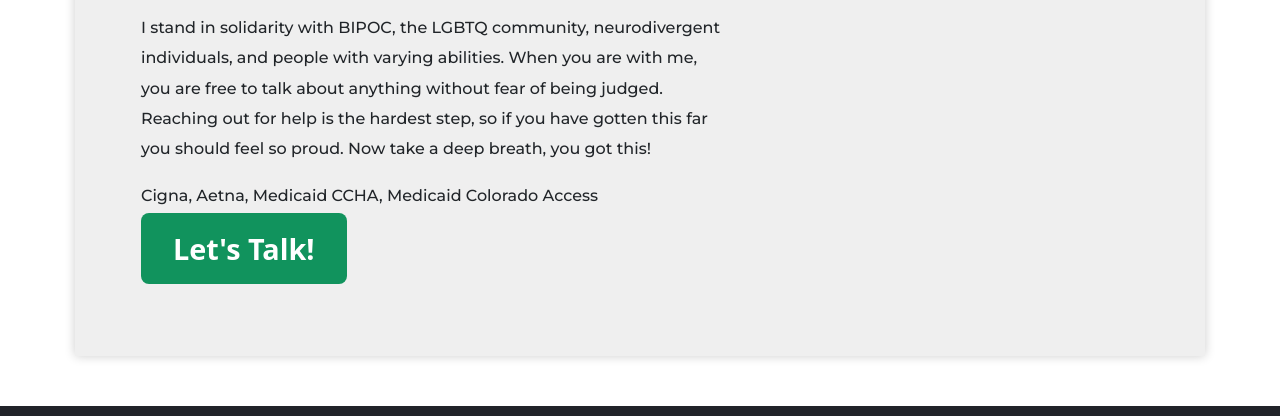
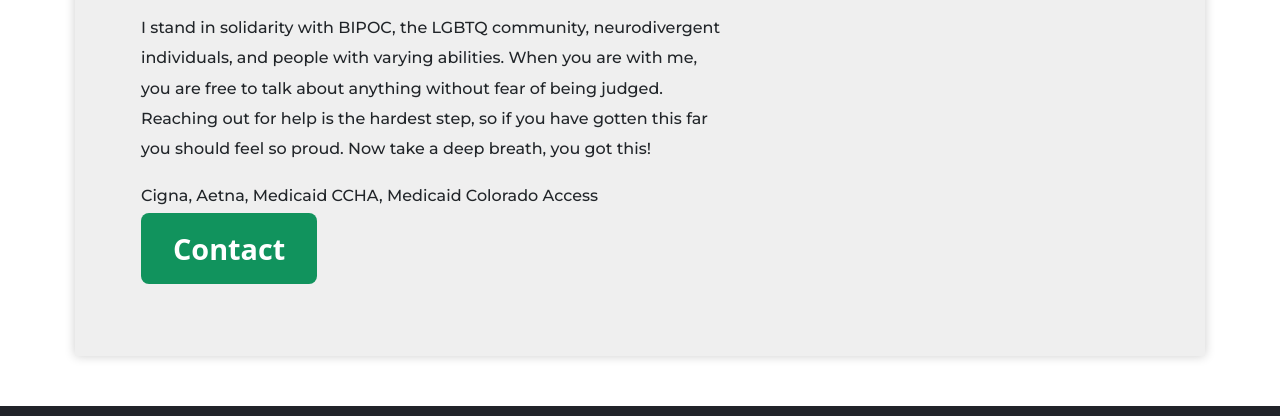
Before and after one commit to Rbb621/BetterLifeColorado, a plain HTML site: page lauren.html in a window 1280 px wide. Shown: the part 1220-1636 px from the top of the page. Drawn offline with nearby package versions, Linux system fonts and the light colour scheme.

Commit message:
changed Let's talk to Contact

```diff
--- a/lauren.html
+++ b/lauren.html
@@ -174,7 +174,7 @@
         <!--Button-->
 
         <a href="contact.html"  class="button" href="#footer">
-          Let's Talk!
+        Contact
         </a>
         </div>
       </div>
```
Also changed, not shown: alicia.html (+1 -1 lines), becca.html (+1 -1 lines), brooke.html (+1 -1 lines), lexis.html (+1 -1 lines), stef.html (+1 -1 lines), stephanie.html (+1 -1 lines), taylor.html (+1 -1 lines), tim.html (+1 -1 lines).
